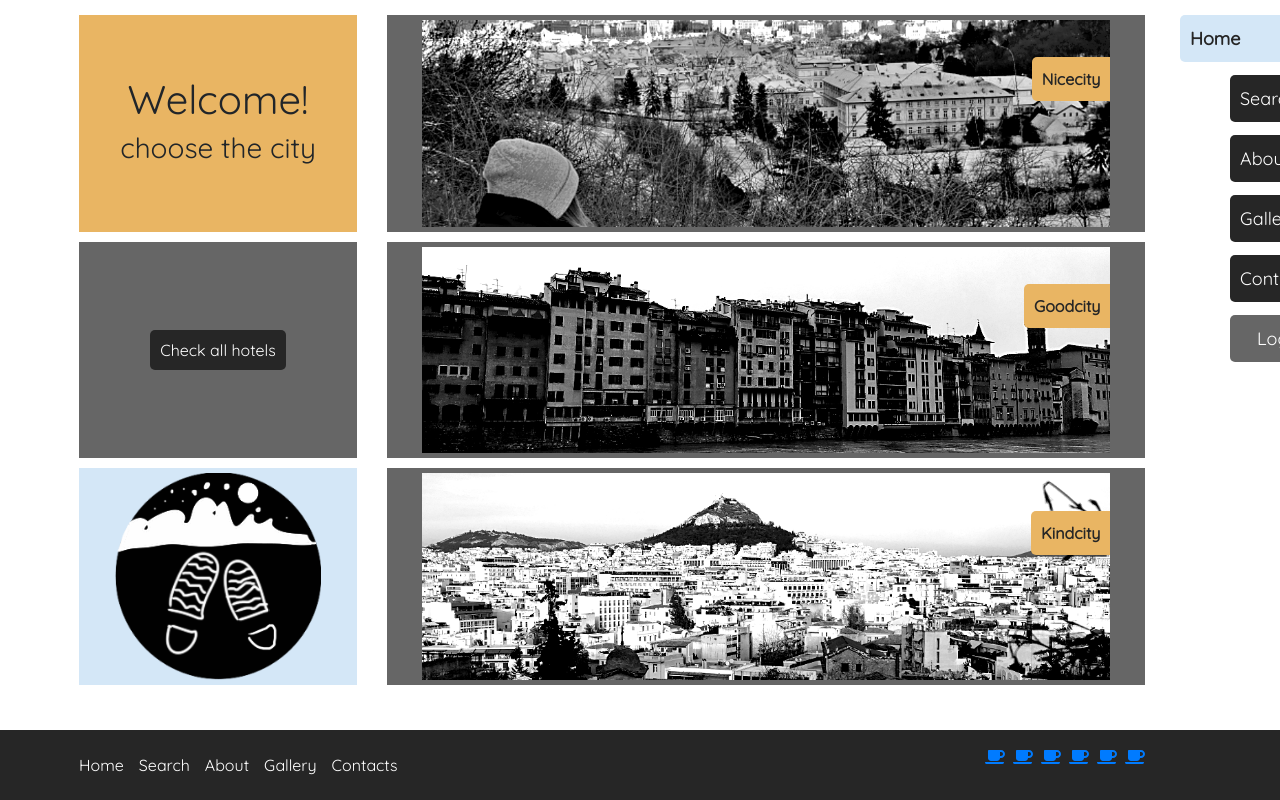
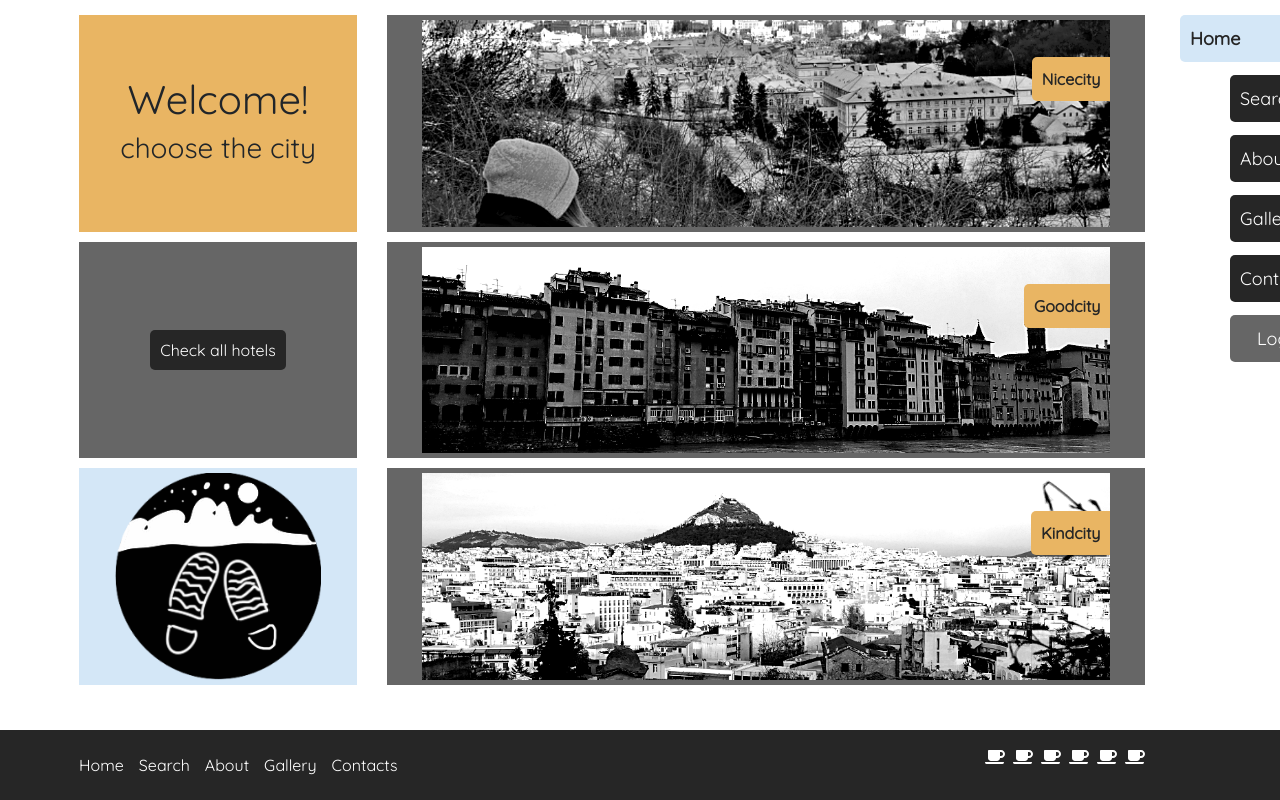
Before and after one commit to randomSveta/HotelSite, a React (Create React App) app: page / in a window 1280 px wide. Built offline with nearby package versions, Linux system fonts and the light colour scheme.

Commit message:
Add styles for icons.

```diff
--- a/src/styles-css/footer.css
+++ b/src/styles-css/footer.css
@@ -124,6 +124,11 @@
   text-decoration: underline;
 }
 
+.icon-footer {
+  font-size: 1rem;
+  color: white;
+}
+
 @media (max-width: 767px) {
   #footer {
     height: 9.6875rem;
--- /dev/null
+++ b/src/styles-sass/contacts.sass
@@ -0,0 +1,5 @@
+@use 'colors'
+
+.icon-page
+    font-size: 2.5rem
+    color: colors.$dark
--- a/src/styles-sass/footer.sass
+++ b/src/styles-sass/footer.sass
@@ -23,6 +23,10 @@
     &:hover
       text-decoration: underline
 
+.icon-footer
+    font-size: 1rem
+    color: colors.$white
+
 
 @media (max-width: media-points.$layout-breakpoint-md)
 
```
Also changed, not shown: src/styles-css/contacts.css (added, +7 -0 lines), 2 other files (tests, documents, lock files or other folders).
